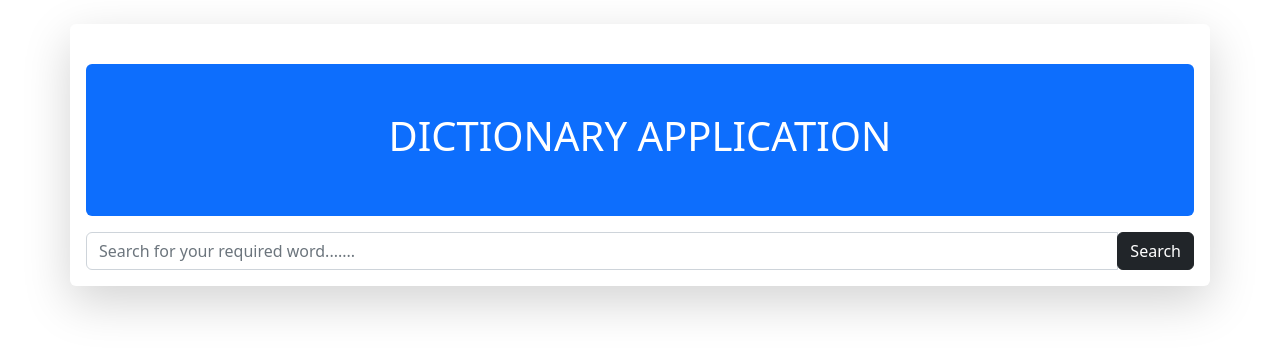
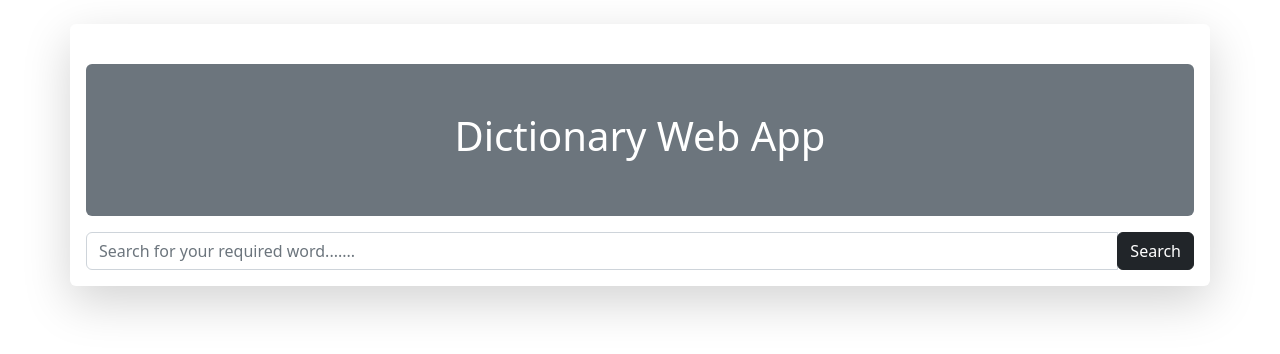
Before and after one commit to sai-vamshi-b/Dictionary_Application, a Django app: page / in a window 1280 px wide. Shown: the top 354 px of the page. Run offline with Django 4.2, Linux system fonts and the light colour scheme.

Commit message:
Update base.html

```diff
--- a/dictionary/templates/dictionary/base.html
+++ b/dictionary/templates/dictionary/base.html
@@ -13,9 +13,10 @@
     <div class="container mt-4">
         <div class="row">
             <div class="shadow-lg p-3 mb-5 bg-body rounded">
-                <div class="mt-4 p-5 bg-primary text-white rounded mb-3">
-                    <h1><center>DICTIONARY APPLICATION</center></h1>
+                <div class="mt-4 p-5 bg-secondary text-white rounded mb-3">
+                    <h1><center>Dictionary Web App</center></h1>
                 </div>
+
                 <div class="col-md-12">
                     {% block content %}
 
```
